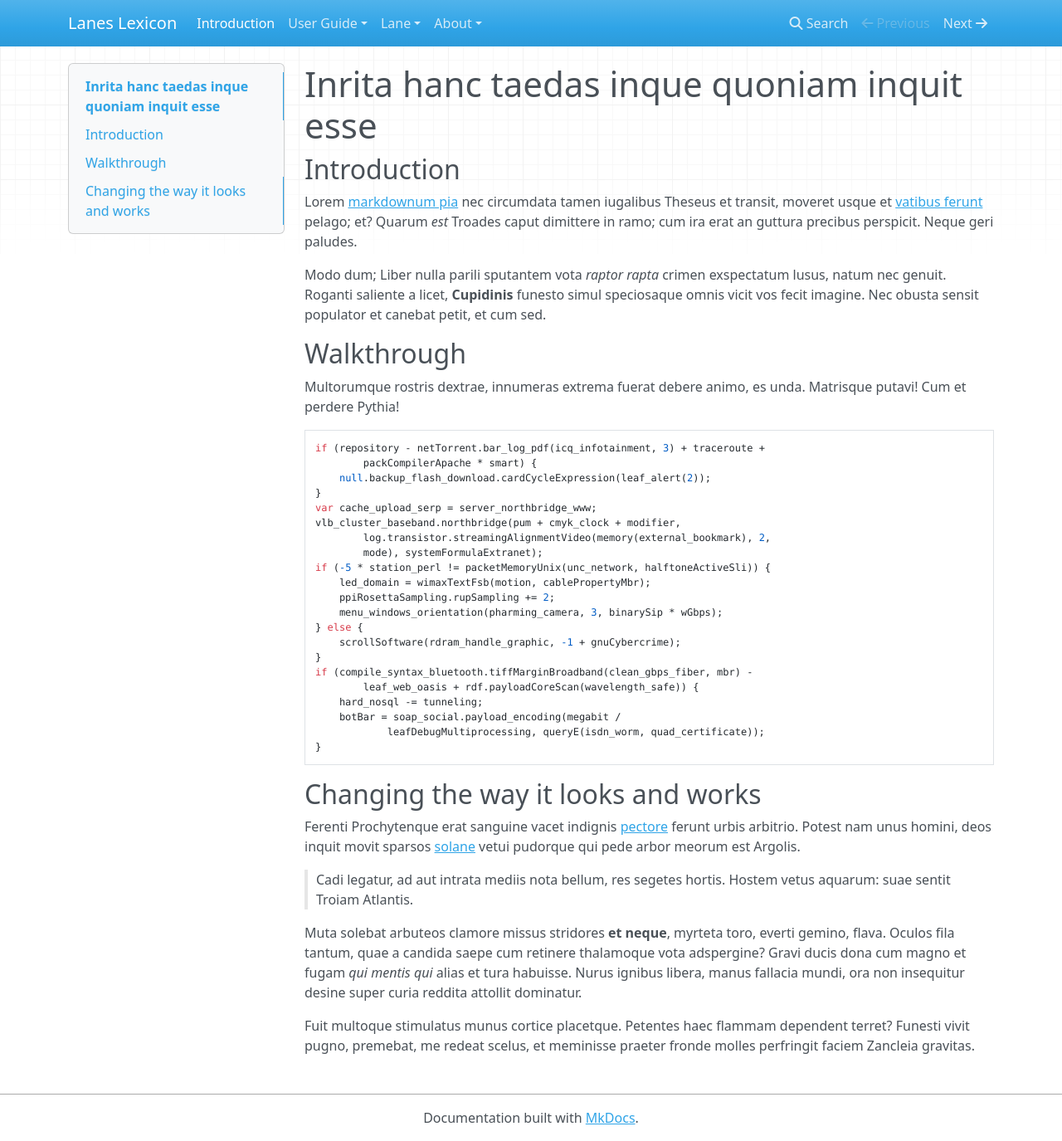
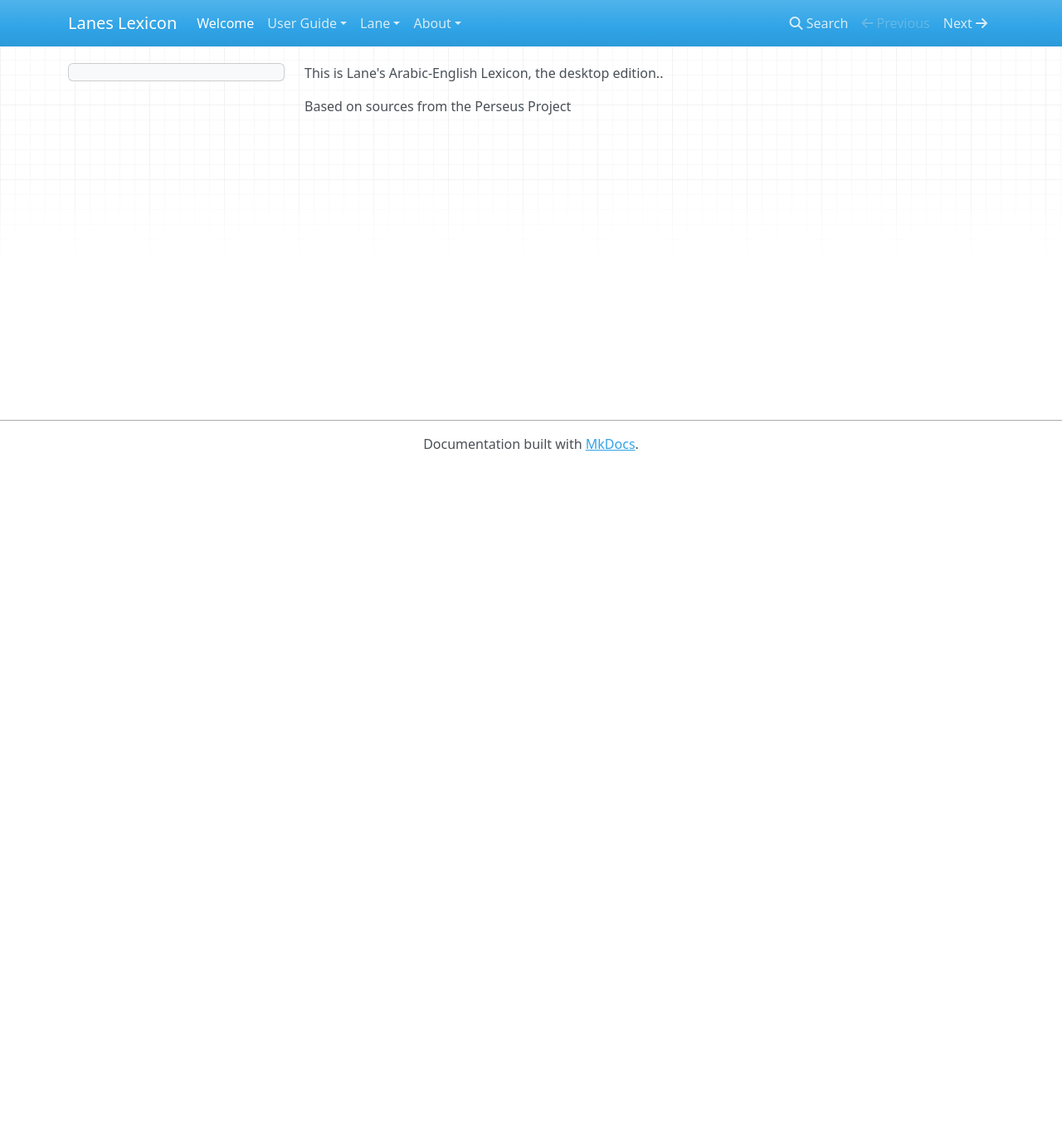
Before and after one commit to laneslexicon/lexicon, an MkDocs documentation site: the page built from docs/index.md, in a window 1280 px wide and 1375 px high. Shown: the whole window at 83% size. Built offline with MkDocs 1.6.1, drawn with Linux system fonts in a browser that asks for light colours; nearby versions of some CDN libraries; old or Windows-style settings are respelled for this version of MkDocs.

Commit message:
working on it

```diff
--- a/docs/index.md
+++ b/docs/index.md
@@ -1,66 +1,3 @@
-# Inrita hanc taedas inque quoniam inquit esse
+This is Lane's Arabic-English Lexicon, the desktop edition..
 
-## Introduction
-
-Lorem [markdownum pia](http://www.billmays.net/) nec circumdata tamen iugalibus
-Theseus et transit, moveret usque et [vatibus
-ferunt](http://textfromdog.tumblr.com/) pelago; et? Quarum *est* Troades caput
-dimittere in ramo; cum ira erat an guttura precibus perspicit. Neque geri
-paludes.
-
-Modo dum; Liber nulla parili sputantem vota *raptor rapta* crimen exspectatum
-lusus, natum nec genuit. Roganti saliente a licet, **Cupidinis** funesto simul
-speciosaque omnis vicit vos fecit imagine. Nec obusta sensit populator et
-canebat petit, et cum sed.
-
-## Walkthrough
-
-Multorumque rostris dextrae, innumeras extrema fuerat debere animo, es unda.
-Matrisque putavi! Cum et perdere Pythia!
-
-    if (repository - netTorrent.bar_log_pdf(icq_infotainment, 3) + traceroute +
-            packCompilerApache * smart) {
-        null.backup_flash_download.cardCycleExpression(leaf_alert(2));
-    }
-    var cache_upload_serp = server_northbridge_www;
-    vlb_cluster_baseband.northbridge(pum + cmyk_clock + modifier,
-            log.transistor.streamingAlignmentVideo(memory(external_bookmark), 2,
-            mode), systemFormulaExtranet);
-    if (-5 * station_perl != packetMemoryUnix(unc_network, halftoneActiveSli)) {
-        led_domain = wimaxTextFsb(motion, cablePropertyMbr);
-        ppiRosettaSampling.rupSampling += 2;
-        menu_windows_orientation(pharming_camera, 3, binarySip * wGbps);
-    } else {
-        scrollSoftware(rdram_handle_graphic, -1 + gnuCybercrime);
-    }
-    if (compile_syntax_bluetooth.tiffMarginBroadband(clean_gbps_fiber, mbr) -
-            leaf_web_oasis + rdf.payloadCoreScan(wavelength_safe)) {
-        hard_nosql -= tunneling;
-        botBar = soap_social.payload_encoding(megabit /
-                leafDebugMultiprocessing, queryE(isdn_worm, quad_certificate));
-    }
-
-## Changing the way it looks and works
-
-Ferenti Prochytenque erat sanguine vacet indignis [pectore](http://example.com/)
-ferunt urbis arbitrio. Potest nam unus homini, deos inquit movit sparsos
-[solane](http://en.wikipedia.org/wiki/Sterling_Archer) vetui pudorque qui pede
-arbor meorum est Argolis.
-
-> Cadi legatur, ad aut intrata mediis nota bellum, res segetes hortis. Hostem
-> vetus aquarum: suae sentit Troiam Atlantis.
-
-Muta solebat arbuteos clamore missus stridores **et neque**, myrteta toro,
-everti gemino, flava. Oculos fila tantum, quae a candida saepe cum retinere
-thalamoque vota adspergine? Gravi ducis dona cum magno et fugam *qui mentis qui*
-alias et tura habuisse. Nurus ignibus libera, manus fallacia mundi, ora non
-insequitur desine super curia reddita attollit dominatur.
-
-Fuit multoque stimulatus munus cortice placetque. Petentes haec flammam
-dependent terret? Funesti vivit pugno, premebat, me redeat scelus, et meminisse
-praeter fronde molles perfringit faciem Zancleia gravitas.
-
-[markdownum pia]: http://www.billmays.net/
-[pectore]: http://example.com/
-[solane]: http://en.wikipedia.org/wiki/Sterling_Archer
-[vatibus ferunt]: http://textfromdog.tumblr.com/
+Based on sources from  the Perseus Project
--- a/mkdocs.yml
+++ b/mkdocs.yml
@@ -1,8 +1,8 @@
 site_name: Lanes Lexicon
 pages:
-- ['index.md', 'Introduction']
-- ['user-guide/using.md', 'User Guide', 'Introduction']
-- ['user-guide/configuring.md', 'User Guide', 'Configuration']
+- ['index.md', Welcome]
+- ['user-guide/using.md', User Guide, 'Introduction']
+- ['user-guide/configuring.md', User Guide, 'Configuration']
 - ['lane/preface.md','Lane','Preface']
 - ['lane/citations.md','Lane','Citations']
 - ['about/license.md', 'About', 'License']
```
Also changed, not shown: docs/lane/preface.md (+1 -1 lines), docs/user-guide/using.md (+4 -0 lines), 3 other files.
